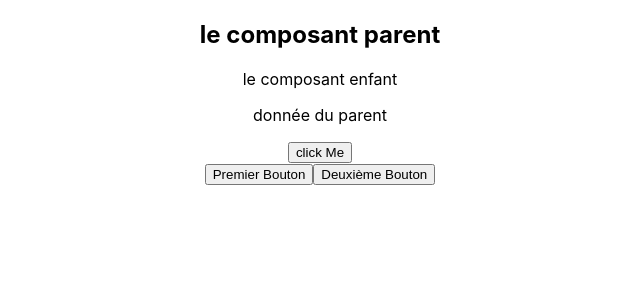
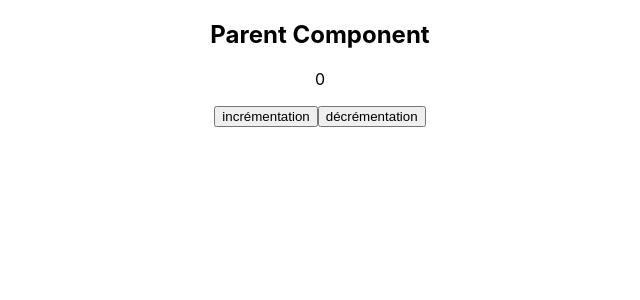
Before and after one commit to abdoulkarim22/training-react, a React (Create React App) app: page / in a window 1280 px wide. Shown: the top 300 px of the page, without its empty margins (320-960 px from the left). Built offline with nearby package versions, Linux system fonts and the light colour scheme.

Commit message:
Passer des Fonctions en tant que Props

```diff
--- a/src/components/ChildComponent.jsx
+++ b/src/components/ChildComponent.jsx
@@ -1,18 +1,24 @@
+import React, { Component } from 'react'
 
-import React from 'react';
-
-const ChildComponent = (props) => {
+export class ChildComponent extends Component {
+  render() {
+    return (
+      <>
 
 
-    const {handleClick}  = props;
-  return (
-    <div>
       <p> le composant enfant</p>
-      <p>{props.data}</p>
-        {props.children}
-         <button onClick={handleClick} > click Me</button>
-    </div>
-  );
-};
+       <p>{this.props.data}</p>
+        {this.props.children}
+        <button onClick={this.props.handleClick}>Cliquez-moi</button>
 
-export default ChildComponent;
+      </>
+    )
+  }
+
+  handleClick = () => {
+    // Appel de la fonction handleClick passée en tant que prop
+    this.props.handleClick();
+  }
+}
+
+export default ChildComponent
--- a/src/components/Counter.jsx
+++ b/src/components/Counter.jsx
@@ -1,24 +1,26 @@
-import React from 'react'
-import { useState } from "react";
+// Counter.js
+import React, { useState } from 'react';
+import Button from '../components/button/Button';
 
 function Counter() {
+  const [compteur, setCount] = useState(0);
 
-    const  [compteur, setCount] = useState(0);
+  const incrémentation = () => {
+    setCount(compteur + 1);
+  };
 
-    const incrémentation = () =>{
-        setCount(compteur + 1)
-    }
-    const décrémentation = () =>{
-        setCount(compteur - 1)
-    }
+  const décrémentation = () => {
+    setCount(compteur - 1);
+  };
 
   return (
     <>
       <p>{compteur}</p>
-      <button onClick={incrémentation}>incrémentation</button>
-      <button onClick={décrémentation}>décrémentation</button>
+      {/* Utilisation du composant Button pour les boutons d'incrémentation et de décrémentation */}
+      <Button title="incrémentation" handleClick={incrémentation} />
+      <Button title="décrémentation" handleClick={décrémentation} />
     </>
-  )
+  );
 }
 
-export default Counter
+export default Counter;
--- a/src/components/ParentComponent.jsx
+++ b/src/components/ParentComponent.jsx
@@ -1,34 +1,15 @@
 // ParentComponent.js
 import React from 'react';
-import ChildComponent from './ChildComponent';
-import Button from '../components/button/Button'
+import Button from '../components/button/Button';
+import Counter from './Counter';
 
-class ParentComponent extends React.Component {
-  render() {
-
-    function handleClick() {
-        console.log("fonction handleClick du  ParentComponent");
-    }
-
-
-
-
-
-
-
-
-    const data = "donnée du parent";
-    return (
-      <div>
-        <h2> le composant parent</h2>
-         <ChildComponent data = {data} handleClick = {handleClick}  />
-
-        <Button title = "Premier Bouton" />
-        <Button title = "Deuxième Bouton" />
-
-      </div>
-    );
-  }
+function ParentComponent() {
+  return (
+    <div>
+      <h2>Parent Component</h2>
+      <Counter />
+    </div>
+  );
 }
 
 export default ParentComponent;
--- a/src/components/button/Button.jsx
+++ b/src/components/button/Button.jsx
@@ -1,11 +1,10 @@
- import React from 'react'
+// Button.js
+import React from 'react';
 
- const Button = ({title}) =>{
+function Button(props) {
+  return (
+    <button onClick={props.handleClick}>{props.title}</button>
+  );
+}
 
- return (
-     <>
-       <button>{title}</button>
-     </>
- )
- }
- export default Button;
+export default Button;
```
